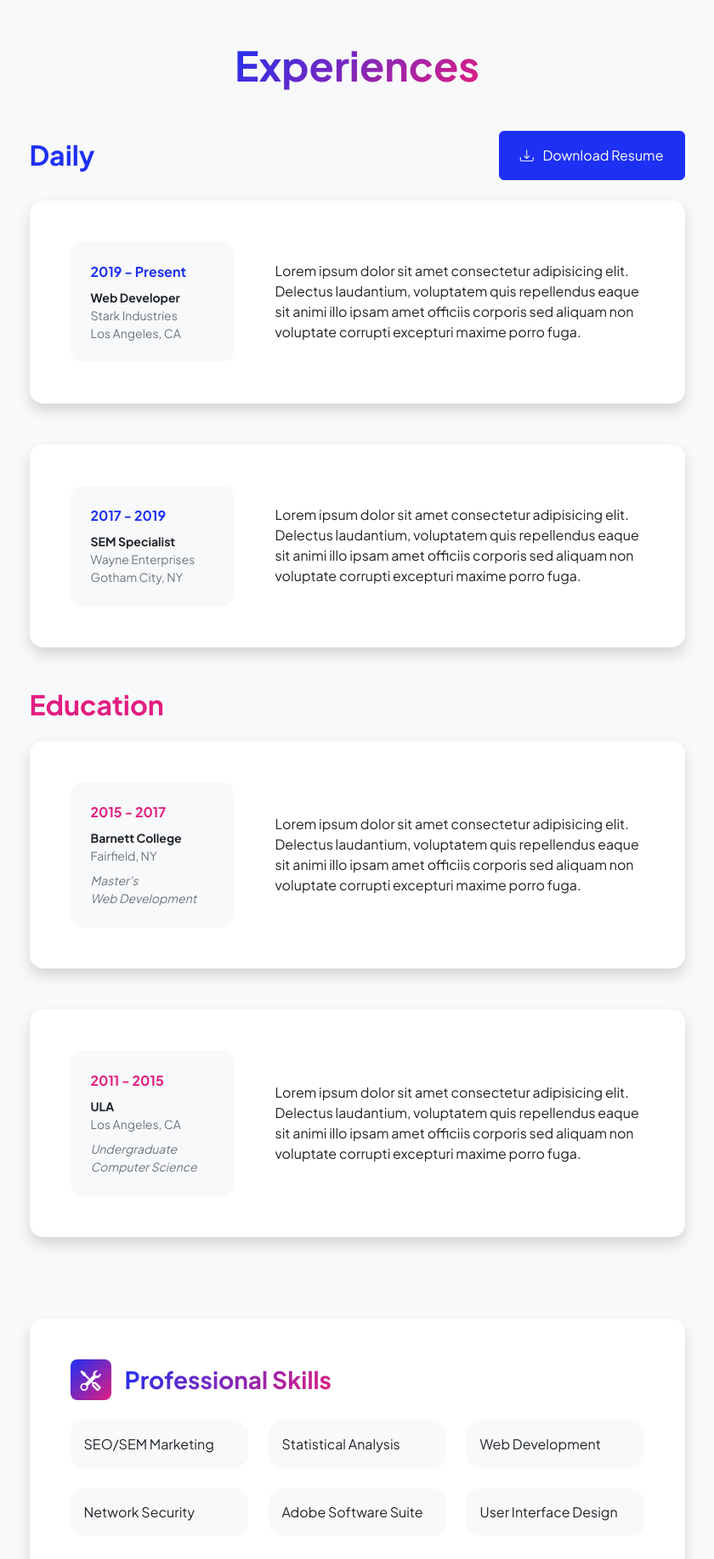
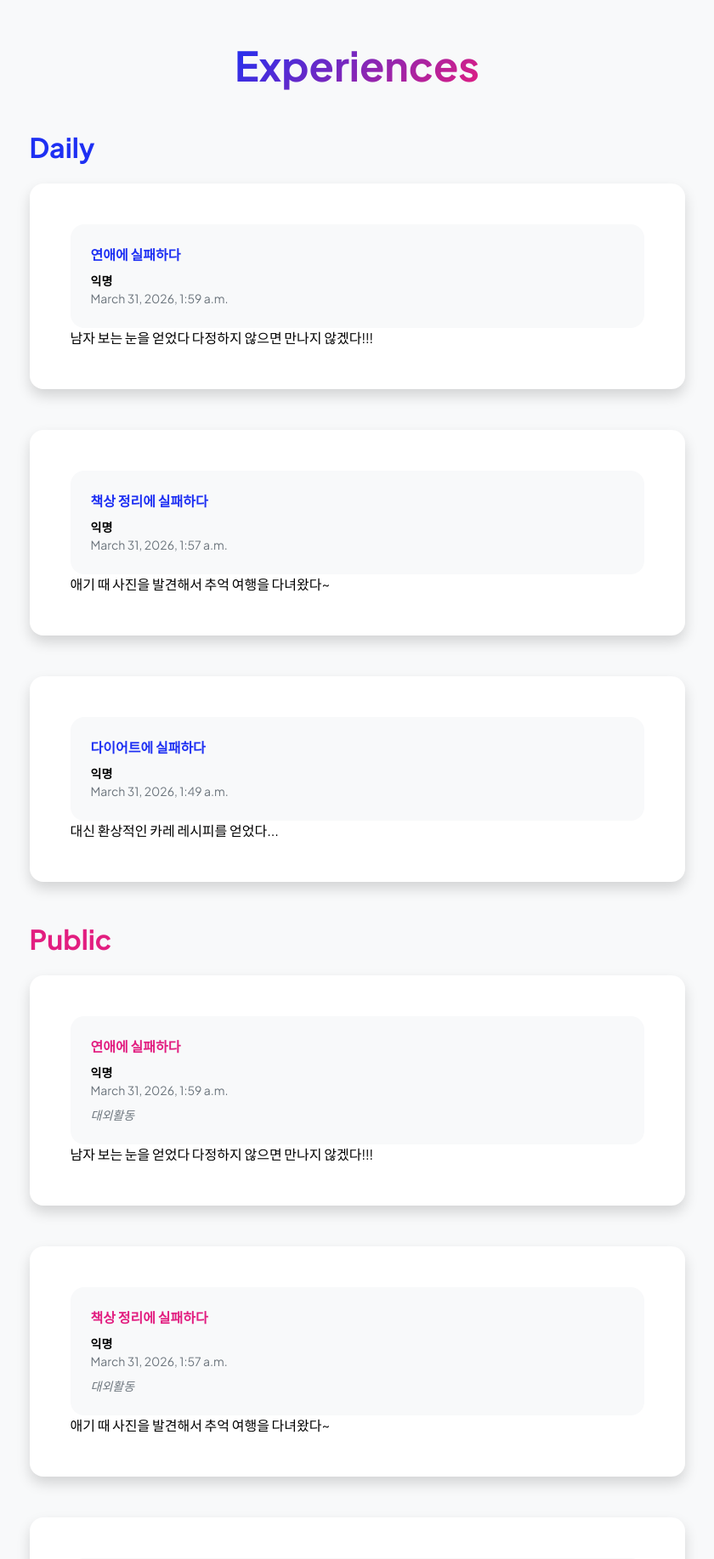
Before and after one commit to unvya/likelion-3-2-CRUD, a Django app: page /experiences/ in a window 1280 px wide. Shown: the part 72-1907 px from the top of the page at 85% size, without its empty margins (220-1060 px from the left). Run offline with Django 5.2, Linux system fonts and the light colour scheme; data comes from the database, SQL or seed files in the repository; both versions use the stored data as it was after the commit; some libraries are stand-ins or nearby versions.

Commit message:
CRUD 적용

```diff
--- a/myblogProject/experiences/templates/experience.html
+++ b/myblogProject/experiences/templates/experience.html
@@ -2,6 +2,7 @@
 
 <!DOCTYPE html>
 <html lang="en">
+
 <head>
     <meta charset="utf-8" />
     <meta name="viewport" content="width=device-width, initial-scale=1, shrink-to-fit=no" />
@@ -13,19 +14,25 @@
     <!-- Custom Google font-->
     <link rel="preconnect" href="https://fonts.googleapis.com" />
     <link rel="preconnect" href="https://fonts.gstatic.com" crossorigin />
-        <link href="https://fonts.googleapis.com/css2?family=Plus+Jakarta+Sans:wght@100;200;300;400;500;600;700;800;900&amp;display=swap" rel="stylesheet" />
+    <link
+        href="https://fonts.googleapis.com/css2?family=Plus+Jakarta+Sans:wght@100;200;300;400;500;600;700;800;900&amp;display=swap"
+        rel="stylesheet" />
     <!-- Bootstrap icons-->
     <link href="https://cdn.jsdelivr.net/npm/bootstrap-icons@1.8.1/font/bootstrap-icons.css" rel="stylesheet" />
     <!-- Core theme CSS (includes Bootstrap)-->
     <link href="{% static 'css/styles.css' %}" rel="stylesheet" />
 </head>
+
 <body class="d-flex flex-column h-100 bg-light">
     <main class="flex-shrink-0">
         <!-- Navigation-->
         <nav class="navbar navbar-expand-lg navbar-light bg-white py-3">
             <div class="container px-5">
                 <a class="navbar-brand" href="{%url 'home' %}"><span class="fw-bolder text-primary">🍀🍀🍀</span></a>
-                    <button class="navbar-toggler" type="button" data-bs-toggle="collapse" data-bs-target="#navbarSupportedContent" aria-controls="navbarSupportedContent" aria-expanded="false" aria-label="Toggle navigation"><span class="navbar-toggler-icon"></span></button>
+                <button class="navbar-toggler" type="button" data-bs-toggle="collapse"
+                    data-bs-target="#navbarSupportedContent" aria-controls="navbarSupportedContent"
+                    aria-expanded="false" aria-label="Toggle navigation"><span
+                        class="navbar-toggler-icon"></span></button>
                 <div class="collapse navbar-collapse" id="navbarSupportedContent">
                     <ul class="navbar-nav ms-auto mb-2 mb-lg-0 small fw-bolder">
                         <li class="nav-item"><a class="nav-link" href="{%url 'home' %}">Home</a></li>
@@ -47,91 +54,60 @@
                     <section>
                         <div class="d-flex align-items-center justify-content-between mb-4">
                             <h2 class="text-primary fw-bolder mb-0">Daily</h2>
-                                <!-- Download resume button-->
-                                <!-- Note: Set the link href target to a PDF file within your project-->
-                                <a class="btn btn-primary px-4 py-3" href="#!">
-                                    <div class="d-inline-block bi bi-download me-2"></div>
-                                    Download Resume
-                                </a>
                         </div>
                         <!-- Experience Card 1-->
+                        {% for post in experiences %}
                         <div class="card shadow border-0 rounded-4 mb-5">
                             <div class="card-body p-5">
                                 <div class="row align-items-center gx-5">
                                     <div class="col text-center text-lg-start mb-4 mb-lg-0">
                                         <div class="bg-light p-4 rounded-4">
-                                                <div class="text-primary fw-bolder mb-2">2019 - Present</div>
-                                                <div class="small fw-bolder">Web Developer</div>
-                                                <div class="small text-muted">Stark Industries</div>
-                                                <div class="small text-muted">Los Angeles, CA</div>
+                                            <a href="{% url 'experience_detail' post.id %}"
+                                                style="text-decoration: none; color: black;">
+                                                <div class="text-primary fw-bolder mb-2"> {{ post.title }} </div>
+                                                <div class="small fw-bolder">익명</div>
+                                                <div class="small text-muted">{{ post.created_at }}</div>
                                         </div>
                                     </div>
-                                        <div class="col-lg-8"><div>Lorem ipsum dolor sit amet consectetur adipisicing elit. Delectus laudantium, voluptatem quis repellendus eaque sit animi illo ipsam amet officiis corporis sed aliquam non voluptate corrupti excepturi maxime porro fuga.</div></div>
+                                    <div class="col-lg-8">
+                                        <div>{{ post.body }}</div>
+                                    </div>
+                                    </a>
                                 </div>
                             </div>
                         </div>
-                            <!-- Experience Card 2-->
+                        {% endfor %}
+                    </section>
+                    <!-- Public Section-->
+                    <section>
+                        <h2 class="text-secondary fw-bolder mb-4">Public</h2>
+                        <!-- Public Card 1-->
+                        {% for post in experiences %}
                         <div class="card shadow border-0 rounded-4 mb-5">
                             <div class="card-body p-5">
                                 <div class="row align-items-center gx-5">
                                     <div class="col text-center text-lg-start mb-4 mb-lg-0">
                                         <div class="bg-light p-4 rounded-4">
-                                                <div class="text-primary fw-bolder mb-2">2017 - 2019</div>
-                                                <div class="small fw-bolder">SEM Specialist</div>
-                                                <div class="small text-muted">Wayne Enterprises</div>
-                                                <div class="small text-muted">Gotham City, NY</div>
+                                            <a href="{% url 'experience_detail' post.id %}"
+                                                style="text-decoration: none; color: black;">
+                                            <div class="text-secondary fw-bolder mb-2">{{ post.title }}</div>
+                                            <div class="mb-2">
+                                                <div class="small fw-bolder">익명</div>
+                                                <div class="small text-muted">{{ post.created_at }}</div>
                                             </div>
-                                        </div>
-                                        <div class="col-lg-8"><div>Lorem ipsum dolor sit amet consectetur adipisicing elit. Delectus laudantium, voluptatem quis repellendus eaque sit animi illo ipsam amet officiis corporis sed aliquam non voluptate corrupti excepturi maxime porro fuga.</div></div>
+                                            <div class="fst-italic">
+                                                <div class="small text-muted">대외활동</div>
                                             </div>
                                         </div>
                                     </div>
-                        </section>
-                        <!-- Education Section-->
-                        <section>
-                            <h2 class="text-secondary fw-bolder mb-4">Education</h2>
-                            <!-- Education Card 1-->
-                            <div class="card shadow border-0 rounded-4 mb-5">
-                                <div class="card-body p-5">
-                                    <div class="row align-items-center gx-5">
-                                        <div class="col text-center text-lg-start mb-4 mb-lg-0">
-                                            <div class="bg-light p-4 rounded-4">
-                                                <div class="text-secondary fw-bolder mb-2">2015 - 2017</div>
-                                                <div class="mb-2">
-                                                    <div class="small fw-bolder">Barnett College</div>
-                                                    <div class="small text-muted">Fairfield, NY</div>
+                                    <div class="col-lg-8">
+                                        <div>{{ post.body }}</div>
                                     </div>
-                                                <div class="fst-italic">
-                                                    <div class="small text-muted">Master's</div>
-                                                    <div class="small text-muted">Web Development</div>
+                                    </a>
                                 </div>
                             </div>
                         </div>
-                                        <div class="col-lg-8"><div>Lorem ipsum dolor sit amet consectetur adipisicing elit. Delectus laudantium, voluptatem quis repellendus eaque sit animi illo ipsam amet officiis corporis sed aliquam non voluptate corrupti excepturi maxime porro fuga.</div></div>
-                                    </div>
-                                </div>
-                            </div>
-                            <!-- Education Card 2-->
-                            <div class="card shadow border-0 rounded-4 mb-5">
-                                <div class="card-body p-5">
-                                    <div class="row align-items-center gx-5">
-                                        <div class="col text-center text-lg-start mb-4 mb-lg-0">
-                                            <div class="bg-light p-4 rounded-4">
-                                                <div class="text-secondary fw-bolder mb-2">2011 - 2015</div>
-                                                <div class="mb-2">
-                                                    <div class="small fw-bolder">ULA</div>
-                                                    <div class="small text-muted">Los Angeles, CA</div>
-                                                </div>
-                                                <div class="fst-italic">
-                                                    <div class="small text-muted">Undergraduate</div>
-                                                    <div class="small text-muted">Computer Science</div>
-                                                </div>
-                                            </div>
-                                        </div>
-                                        <div class="col-lg-8"><div>Lorem ipsum dolor sit amet consectetur adipisicing elit. Delectus laudantium, voluptatem quis repellendus eaque sit animi illo ipsam amet officiis corporis sed aliquam non voluptate corrupti excepturi maxime porro fuga.</div></div>
-                                    </div>
-                                </div>
-                            </div>
+                        {% endfor %}
                     </section>
                     <!-- Divider-->
                     <div class="pb-5"></div>
@@ -143,35 +119,35 @@
                                 <!-- Professional skills list-->
                                 <div class="mb-5">
                                     <div class="d-flex align-items-center mb-4">
-                                            <div class="feature bg-primary bg-gradient-primary-to-secondary text-white rounded-3 me-3"><i class="bi bi-tools"></i></div>
-                                            <h3 class="fw-bolder mb-0"><span class="text-gradient d-inline">Professional Skills</span></h3>
+                                        <div
+                                            class="feature bg-primary bg-gradient-primary-to-secondary text-white rounded-3 me-3">
+                                            <i class="bi bi-tools"></i></div>
+                                        <h3 class="fw-bolder mb-0"><span class="text-gradient d-inline">Daily</span>
+                                        </h3>
                                     </div>
-                                        <div class="row row-cols-1 row-cols-md-3 mb-4">
-                                            <div class="col mb-4 mb-md-0"><div class="d-flex align-items-center bg-light rounded-4 p-3 h-100">SEO/SEM Marketing</div></div>
-                                            <div class="col mb-4 mb-md-0"><div class="d-flex align-items-center bg-light rounded-4 p-3 h-100">Statistical Analysis</div></div>
-                                            <div class="col"><div class="d-flex align-items-center bg-light rounded-4 p-3 h-100">Web Development</div></div>
+                                    <div class="row row-cols-1 row-cols-md-auto g-4 ">
+                                        {% for post in experiences %}
+                                        <div class="col mb-4 mb-md-0">
+                                            <div class="d-flex align-items-center bg-light rounded-4 p-3 h-100">{{ post.title }}</div>
                                         </div>
-                                        <div class="row row-cols-1 row-cols-md-3">
-                                            <div class="col mb-4 mb-md-0"><div class="d-flex align-items-center bg-light rounded-4 p-3 h-100">Network Security</div></div>
-                                            <div class="col mb-4 mb-md-0"><div class="d-flex align-items-center bg-light rounded-4 p-3 h-100">Adobe Software Suite</div></div>
-                                            <div class="col"><div class="d-flex align-items-center bg-light rounded-4 p-3 h-100">User Interface Design</div></div>
+                                        {% endfor %}
                                     </div>
                                 </div>
                                 <!-- Languages list-->
                                 <div class="mb-0">
                                     <div class="d-flex align-items-center mb-4">
-                                            <div class="feature bg-primary bg-gradient-primary-to-secondary text-white rounded-3 me-3"><i class="bi bi-code-slash"></i></div>
-                                            <h3 class="fw-bolder mb-0"><span class="text-gradient d-inline">Languages</span></h3>
+                                        <div
+                                            class="feature bg-primary bg-gradient-primary-to-secondary text-white rounded-3 me-3">
+                                            <i class="bi bi-code-slash"></i></div>
+                                        <h3 class="fw-bolder mb-0"><span class="text-gradient d-inline">Public</span>
+                                        </h3>
                                     </div>
-                                        <div class="row row-cols-1 row-cols-md-3 mb-4">
-                                            <div class="col mb-4 mb-md-0"><div class="d-flex align-items-center bg-light rounded-4 p-3 h-100">HTML</div></div>
-                                            <div class="col mb-4 mb-md-0"><div class="d-flex align-items-center bg-light rounded-4 p-3 h-100">CSS</div></div>
-                                            <div class="col"><div class="d-flex align-items-center bg-light rounded-4 p-3 h-100">JavaScript</div></div>
+                                    <div class="row row-cols-1 row-cols-md-auto g-4">
+                                        {% for post in experiences %}
+                                        <div class="col mb-4 mb-md-0">
+                                            <div class="d-flex align-items-center bg-light rounded-4 p-3 h-100">{{ post.title }}</div>
                                         </div>
-                                        <div class="row row-cols-1 row-cols-md-3">
-                                            <div class="col mb-4 mb-md-0"><div class="d-flex align-items-center bg-light rounded-4 p-3 h-100">Python</div></div>
-                                            <div class="col mb-4 mb-md-0"><div class="d-flex align-items-center bg-light rounded-4 p-3 h-100">Ruby</div></div>
-                                            <div class="col"><div class="d-flex align-items-center bg-light rounded-4 p-3 h-100">Node.js</div></div>
+                                        {% endfor %}
                                     </div>
                                 </div>
                             </div>
@@ -185,7 +161,9 @@
     <footer class="bg-white py-4 mt-auto">
         <div class="container px-5">
             <div class="row align-items-center justify-content-between flex-column flex-sm-row">
-                    <div class="col-auto"><div class="small m-0">Copyright &copy; Your Website 2023</div></div>
+                <div class="col-auto">
+                    <div class="small m-0">Copyright &copy; Your Website 2023</div>
+                </div>
                 <div class="col-auto">
                     <a class="small" href="#!">Privacy</a>
                     <span class="mx-1">&middot;</span>
@@ -201,4 +179,5 @@
     <!-- Core theme JS-->
     <script src="{% static 'js/scripts.js' %}"></script>
 </body>
+
 </html>
--- a/myblogProject/experiences/templates/form_create.html
+++ b/myblogProject/experiences/templates/form_create.html
@@ -1,10 +1,12 @@
 <!DOCTYPE html>
 <html lang="en">
+
 <head>
   <meta charset="UTF-8" />
   <meta name="viewport" content="width=device-width, initial-scale=1.0" />
   <title>실패를 몰래 자랑하다</title>
 </head>
+
 <body>
   <h1>나의 실패를 자랑합시다</h1>
   <form action="" method="POST">
@@ -15,4 +17,5 @@
     <input type="submit" value="자랑하기" />
   </form>
 </body>
+
 </html>
--- a/myblogProject/experiences/urls.py
+++ b/myblogProject/experiences/urls.py
@@ -5,4 +5,7 @@ from experiences import views
 urlpatterns = [
     path("", views.experience, name="experiences"),
     path("create/", views.create, name="create"),
+    path("<int:post_id>/", views.experience_detail, name="experience_detail"),
+    path("experience_update/<int:id>/", views.experience_update, name="experience_update"),
+    path("experience_delete/<int:id>/", views.experience_delete, name="experience_delete"),
 ]
--- a/myblogProject/experiences/views.py
+++ b/myblogProject/experiences/views.py
@@ -1,9 +1,11 @@
-from django.shortcuts import render, redirect
+from django.shortcuts import render, redirect, get_object_or_404
 from .forms import PostModelForm
+from experiences.models import Post
 
 # Create your views here.
 def experience(request):
-    return render(request, "experience.html")
+    experiences = Post.objects.all().order_by('-created_at')
+    return render(request, "experience.html", {"experiences" : experiences})
 
 def create(request):
     if request.method == 'POST':
@@ -14,3 +16,24 @@ def create(request):
     else:
         form = PostModelForm()
     return render(request, 'form_create.html', {'form': form})
+
+def experience_detail(request, post_id):
+    experience = get_object_or_404(Post, pk=post_id)
+    return render(request, "experience_detail.html", {"experience" : experience})
+
+def experience_update(request, id):
+    experience = get_object_or_404(Post, pk=id)
+
+    if request.method == 'POST':
+        form = PostModelForm(request.POST, instance=experience)
+        if form.is_valid():
+            form.save()
+            return redirect('experiences')
+    else:   #GET이면
+        form = PostModelForm(instance=experience)
+        return render(request, 'form_create.html', {'form':form, 'id':id})
+
+def experience_delete(request, id):
+    experience = Post.objects.get(pk=id)
+    experience.delete()
+    return redirect('experiences')
--- a/myblogProject/myblogProject/settings.py
+++ b/myblogProject/myblogProject/settings.py
@@ -109,7 +109,7 @@ AUTH_PASSWORD_VALIDATORS = [
 
 LANGUAGE_CODE = 'en-us'
 
-TIME_ZONE = 'UTC'
+TIME_ZONE = 'Asia/Seoul'
 
 USE_I18N = True
 
```
Also changed, not shown: myblogProject/experiences/templates/experience_detail.html (added, +109 -0 lines), myblogProject/db.sqlite3, myblogProject/static/css/styles.css. Lines whose indentation alone changed are shown as unchanged.
